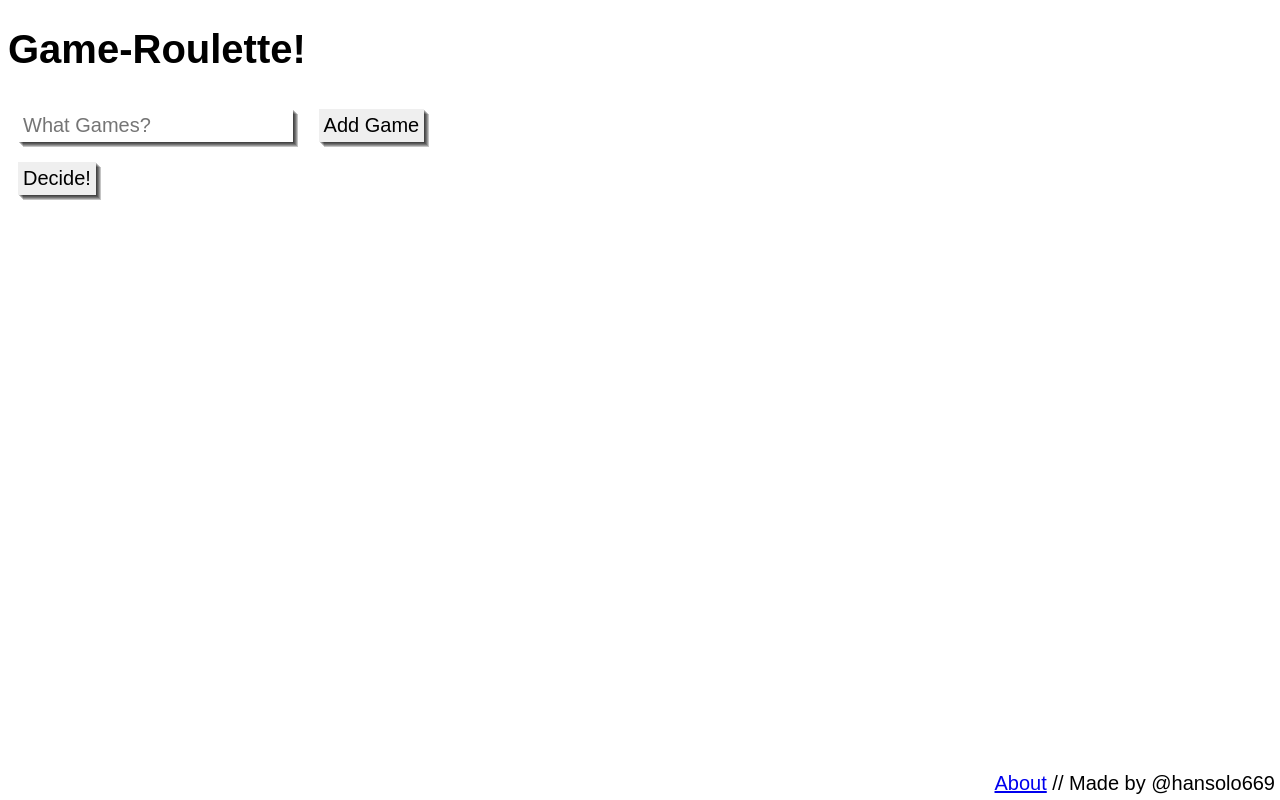
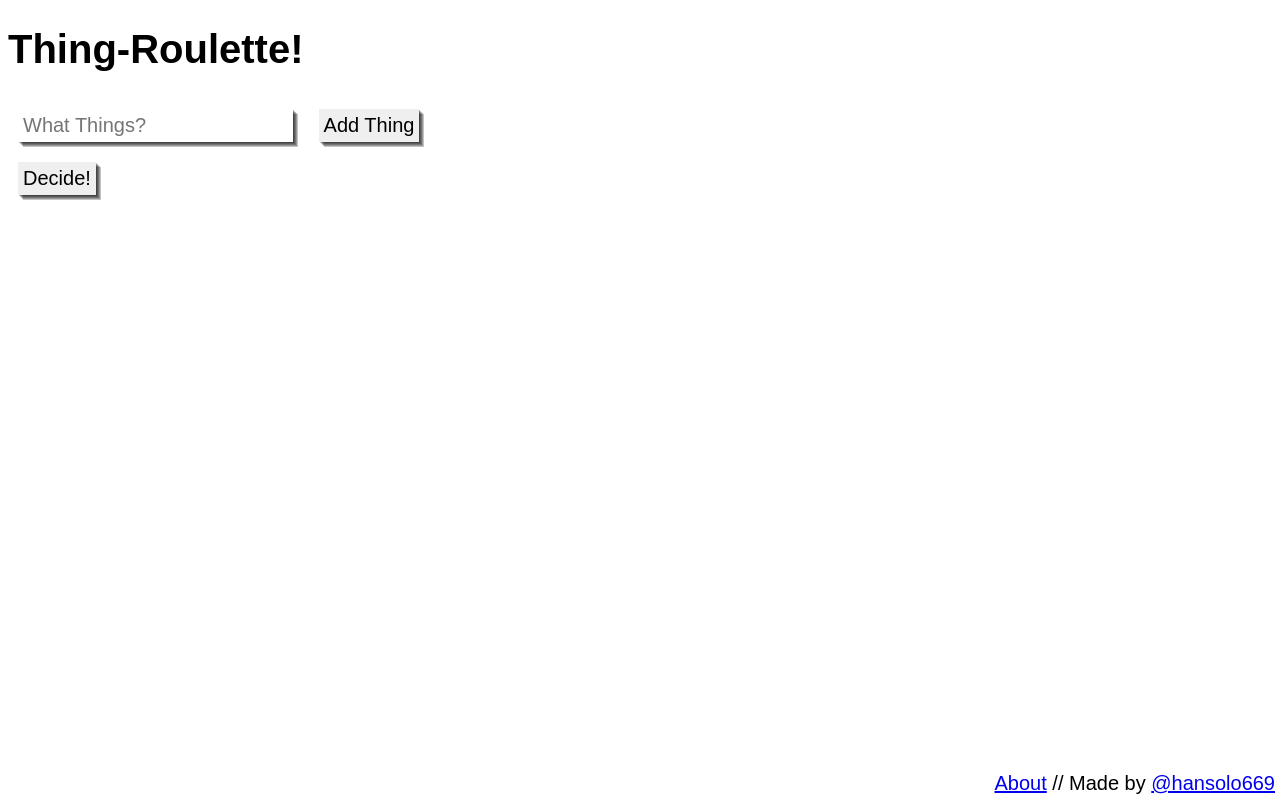
Before and after one commit to cal-smith/game-roulette, a website: page index.html in a window 1280 px wide. Drawn offline with nearby package versions, Linux system fonts and the light colour scheme; no server answers.

Commit message:
name change to thing roulette

```diff
--- a/app.js
+++ b/app.js
@@ -81,5 +81,5 @@ io.sockets.on('connection', function(socket){
 });
 
 var server_port = process.env.OPENSHIFT_NODEJS_PORT || 8080;
-var server_ip_address = process.env.OPENSHIFT_NODEJS_IP || '127.0.0.1';
+var server_ip_address = process.env.OPENSHIFT_NODEJS_IP || '192.168.2.23';
 server.listen(server_port, server_ip_address);
--- a/index.html
+++ b/index.html
@@ -5,16 +5,16 @@
 	<link type="text/css" rel="stylesheet" href="game.css">
 	<script src="/socket.io/socket.io.js"></script>
 	<script type="text/javascript" src="game.js"></script>
-	<meta name="viewport" content="width=device-width, user-scalable=no">
+	<meta name="viewport" content="width=device-width, height=device-height, initial-scale=1.0, maximum-scale=1.0, target-densityDpi=device-dpi" />
 </head>
 <body>
-<h1 id="out">Game-Roulette!</h1>
+<h1 id="out">Thing-Roulette!</h1>
 <form id="gameform">
-	<input id="game" type="text" placeholder="What Games?">
-	<input type="submit" value="Add Game">
+	<input id="game" type="text" placeholder="What Things?">
+	<input type="submit" value="Add Thing">
 </form>
 <button onclick="decide()">Decide!</button>
 <div id="gamelist"></div>
-<div class="info"><a href="/about">About</a> // <span>Made by @hansolo669</span></div>
+<div class="info"><a href="/about">About</a> // <span>Made by <a href="http://github.com/hansolo669">@hansolo669</a></span></div>
 </body>
 </html>
--- a/public/game.css
+++ b/public/game.css
@@ -27,7 +27,7 @@ input[type="submit"]:active, button:active{
 }
 
 .info{
-  position: absolute;
+  position: fixed;
   right: 5px;
   bottom: 5px;
 }
```
